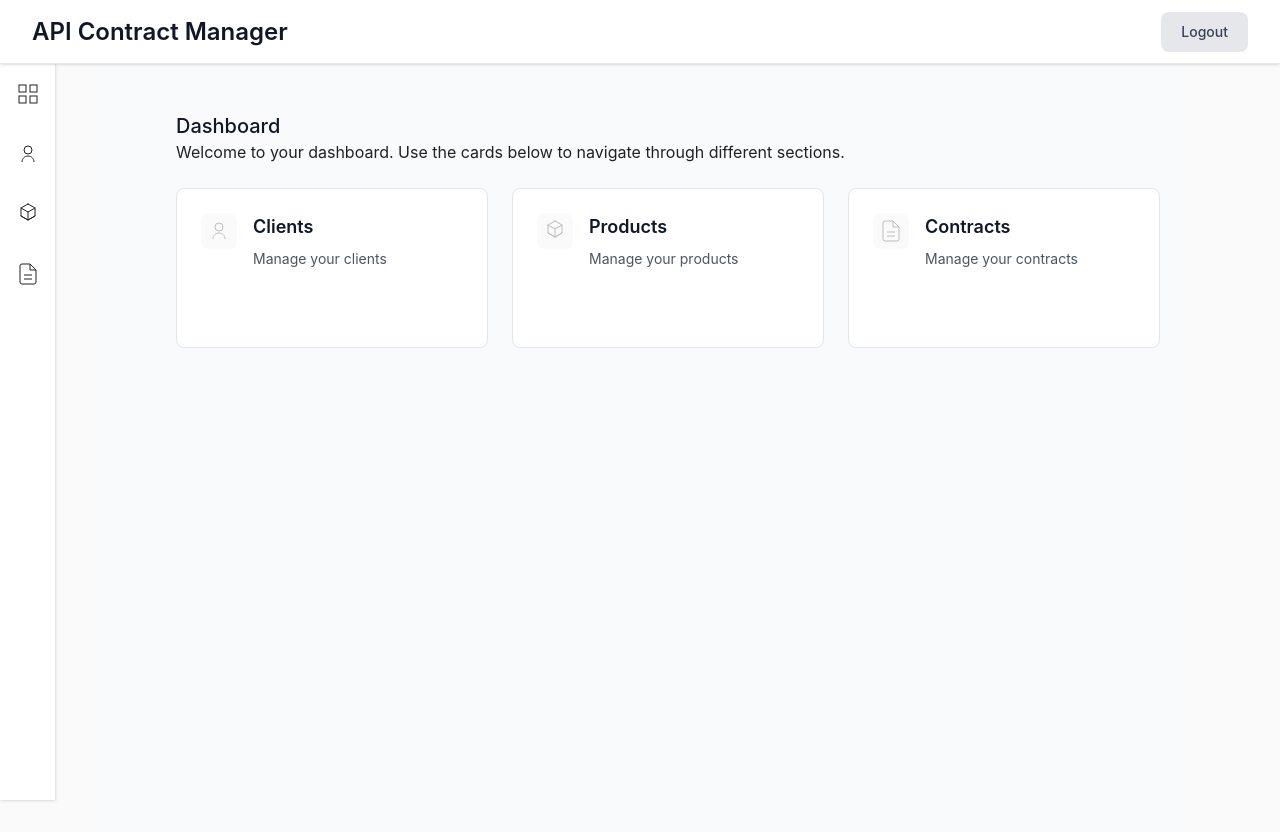
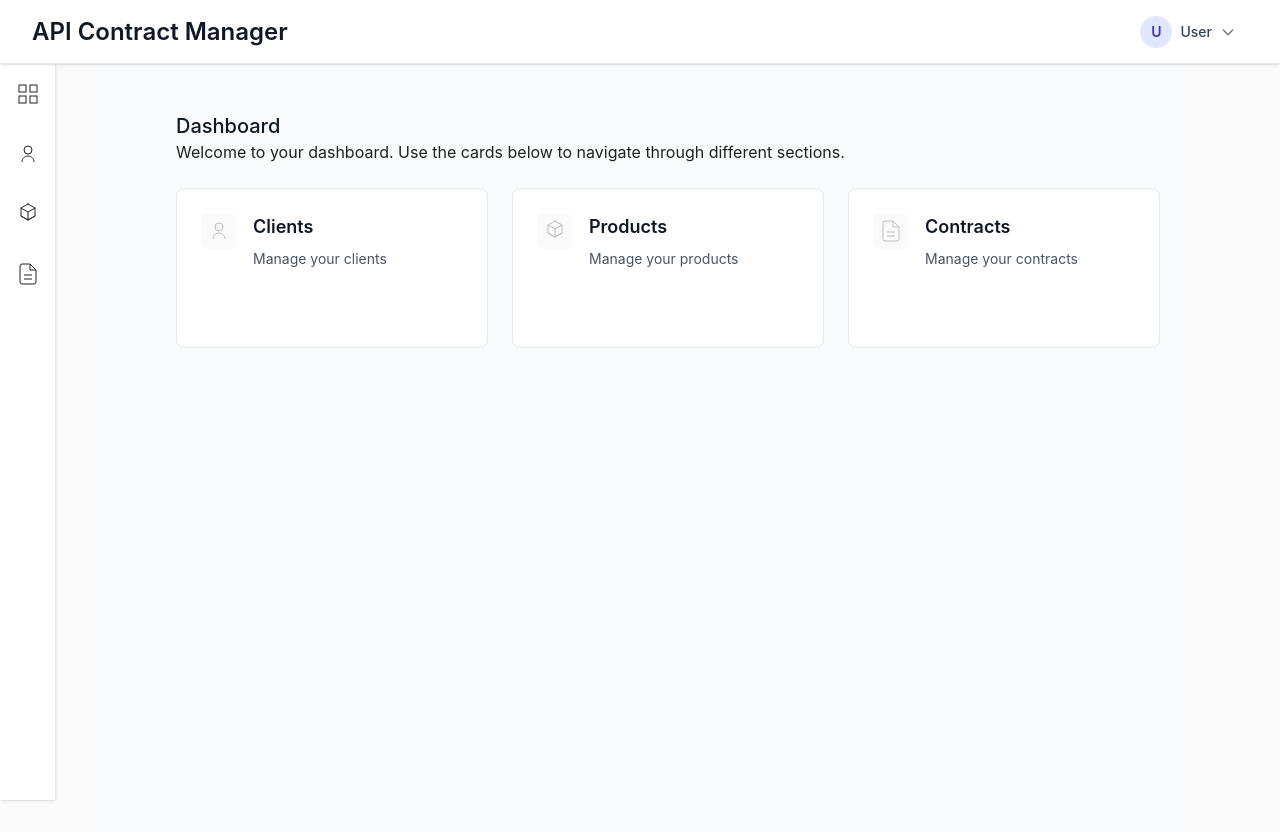
Before and after one commit to RohanMankame/api_contract_manager, a React (Vite) app: page /dashboard in a window 1280 px wide. Built offline with nearby package versions, Linux system fonts and the light colour scheme; no server answers; sample sign-in values are in the browser's storage; what ag-grid-community would draw is missing.

Commit message:
new logout and settings options

```diff
--- a/src/App.jsx
+++ b/src/App.jsx
@@ -4,6 +4,7 @@ import DashboardPage from './pages/DashboardPage';
 import ClientsPage from './pages/ClientsPage';
 import ProductsPage from './pages/ProductsPage';
 import ContractsPage from './pages/ContractsPage';
+import SettingsPage from './pages/SettingsPage';
 import MainLayout from './layouts/MainLayout';
 import './App.css';
 
@@ -60,6 +61,16 @@ function App() {
             </PrivateRoute>
           }
         />
+        <Route
+          path="/settings"
+          element={
+            <PrivateRoute>
+              <MainLayout>
+                <SettingsPage />
+              </MainLayout>
+            </PrivateRoute>
+          }
+        />
 
         {/* Default redirect into a protected+layout route */}
         <Route
--- a/src/components/nav/TopNavbar.jsx
+++ b/src/components/nav/TopNavbar.jsx
@@ -1,8 +1,41 @@
-// src/components/nav/TopNavbar.jsx
+import { useState, useEffect, useRef } from 'react';
 import { useNavigate } from 'react-router-dom';
+import { authService } from '../../services';
 
 export default function TopNavbar() {
   const navigate = useNavigate();
+  const [user, setUser] = useState(null);
+  const [isMenuOpen, setIsMenuOpen] = useState(false);
+  const menuRef = useRef(null);
+
+  useEffect(() => {
+    // Fetch user info
+    const fetchUser = async () => {
+      try {
+        const res = await authService.getProtected();
+        if (res.data?.data?.user) {
+          setUser(res.data.data.user);
+        }
+      } catch (err) {
+        console.error('Failed to fetch user', err);
+      }
+    };
+    fetchUser();
+  }, []);
+
+  // Close menu when clicking outside
+  useEffect(() => {
+    const handleClickOutside = (event) => {
+      if (menuRef.current && !menuRef.current.contains(event.target)) {
+        setIsMenuOpen(false);
+      }
+    };
+    document.addEventListener('mousedown', handleClickOutside);
+    return () => {
+      document.removeEventListener('mousedown', handleClickOutside);
+    };
+  }, []);
+
 
   const handleLogout = () => {
     localStorage.removeItem('authToken');
@@ -12,12 +45,61 @@ export default function TopNavbar() {
   return (
     <nav className="fixed top-0 left-0 right-0 w-full bg-white border-b border-gray-200 px-8 h-16 flex items-center justify-between shadow-sm z-50">
       <h1 className="text-2xl font-semibold text-gray-900">API Contract Manager</h1>
-      <button
-        onClick={handleLogout}
-        className="px-5 py-2.5 bg-gray-200 text-gray-700 rounded-lg text-sm font-medium hover:bg-red-300 hover:text-red-700 transition-colors duration-200 cursor-pointer"
-      >
-        Logout
-      </button>
+
+      <div className="relative" ref={menuRef}>
+        <button
+          onClick={() => setIsMenuOpen(!isMenuOpen)}
+          className="flex items-center gap-2 px-3 py-2 rounded-lg hover:bg-gray-50 focus:outline-none transition-colors"
+        >
+          <div className="h-8 w-8 rounded-full bg-indigo-100 flex items-center justify-center text-indigo-700 font-semibold text-sm">
+            {user?.full_name?.charAt(0) || 'U'}
+          </div>
+          <span className="text-sm font-medium text-gray-700 hidden sm:block">
+            {user?.full_name || 'User'}
+          </span>
+          <svg
+            className={`w-4 h-4 text-gray-500 transition-transform ${isMenuOpen ? 'rotate-180' : ''}`}
+            fill="none"
+            viewBox="0 0 24 24"
+            stroke="currentColor"
+          >
+            <path strokeLinecap="round" strokeLinejoin="round" strokeWidth={2} d="M19 9l-7 7-7-7" />
+          </svg>
+        </button>
+
+        {isMenuOpen && (
+          <div className="absolute right-0 mt-2 w-48 bg-white rounded-lg shadow-lg border border-gray-100 py-1 transition-all animate-in fade-in zoom-in-95 duration-200 origin-top-right">
+            <div className="px-4 py-2 border-b border-gray-50">
+              <p className="text-sm font-medium text-gray-900 truncate">{user?.full_name || 'User'}</p>
+              <p className="text-xs text-gray-500 truncate">{user?.email}</p>
+            </div>
+
+            <button
+              onClick={() => {
+                setIsMenuOpen(false);
+                navigate('/settings');
+              }}
+              className="w-full text-left px-4 py-2 text-sm text-gray-700 hover:bg-gray-50 flex items-center gap-2"
+            >
+              <svg className="w-4 h-4 text-gray-400" fill="none" viewBox="0 0 24 24" stroke="currentColor">
+                <path strokeLinecap="round" strokeLinejoin="round" strokeWidth={2} d="M10.325 4.317c.426-1.756 2.924-1.756 3.35 0a1.724 1.724 0 002.573 1.066c1.543-.94 3.31.826 2.37 2.37a1.724 1.724 0 001.065 2.572c1.756.426 1.756 2.924 0 3.35a1.724 1.724 0 00-1.066 2.573c.94 1.543-.826 3.31-2.37 2.37a1.724 1.724 0 00-2.572 1.065c-.426 1.756-2.924 1.756-3.35 0a1.724 1.724 0 00-2.573-1.066c-1.543.94-3.31-.826-2.37-2.37a1.724 1.724 0 00-1.065-2.572c-1.756-.426-1.756-2.924 0-3.35a1.724 1.724 0 001.066-2.573c-.94-1.543.826-3.31 2.37-2.37.996.608 2.296.07 2.572-1.065z" />
+                <path strokeLinecap="round" strokeLinejoin="round" strokeWidth={2} d="M15 12a3 3 0 11-6 0 3 3 0 016 0z" />
+              </svg>
+              Settings
+            </button>
+
+            <button
+              onClick={handleLogout}
+              className="w-full text-left px-4 py-2 text-sm text-red-600 hover:bg-red-50 flex items-center gap-2"
+            >
+              <svg className="w-4 h-4 text-red-400" fill="none" viewBox="0 0 24 24" stroke="currentColor">
+                <path strokeLinecap="round" strokeLinejoin="round" strokeWidth={2} d="M17 16l4-4m0 0l-4-4m4 4H7m6 4v1a3 3 0 01-3 3H6a3 3 0 01-3-3V7a3 3 0 013-3h4a3 3 0 013 3v1" />
+              </svg>
+              Sign Out
+            </button>
+          </div>
+        )}
+      </div>
     </nav>
   );
 }
--- /dev/null
+++ b/src/pages/SettingsPage.jsx
@@ -0,0 +1,14 @@
+export default function SettingsPage() {
+    return (
+        <div className="mt-4 text-left">
+            <div>
+                <h1 className="text-xl font-medium text-gray-900">Settings</h1>
+                <p className="text-gray-500 text-sm">Manage your application settings and preferences.</p>
+            </div>
+
+            <div className="mt-8 p-6 bg-white rounded-lg shadow-sm border border-gray-200">
+                <p className="text-gray-600">Settings configuration will appear here.</p>
+            </div>
+        </div>
+    );
+}
```
